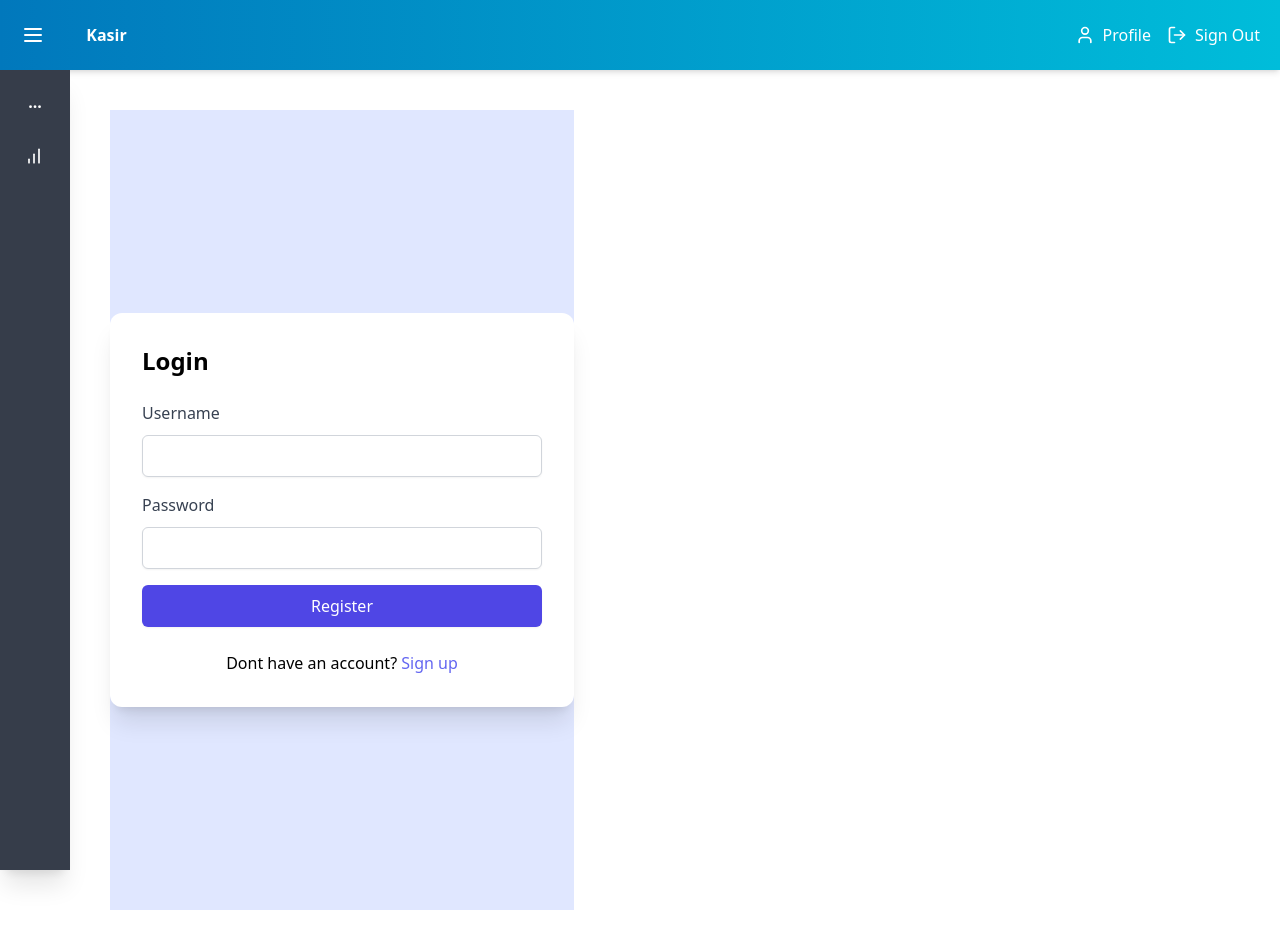
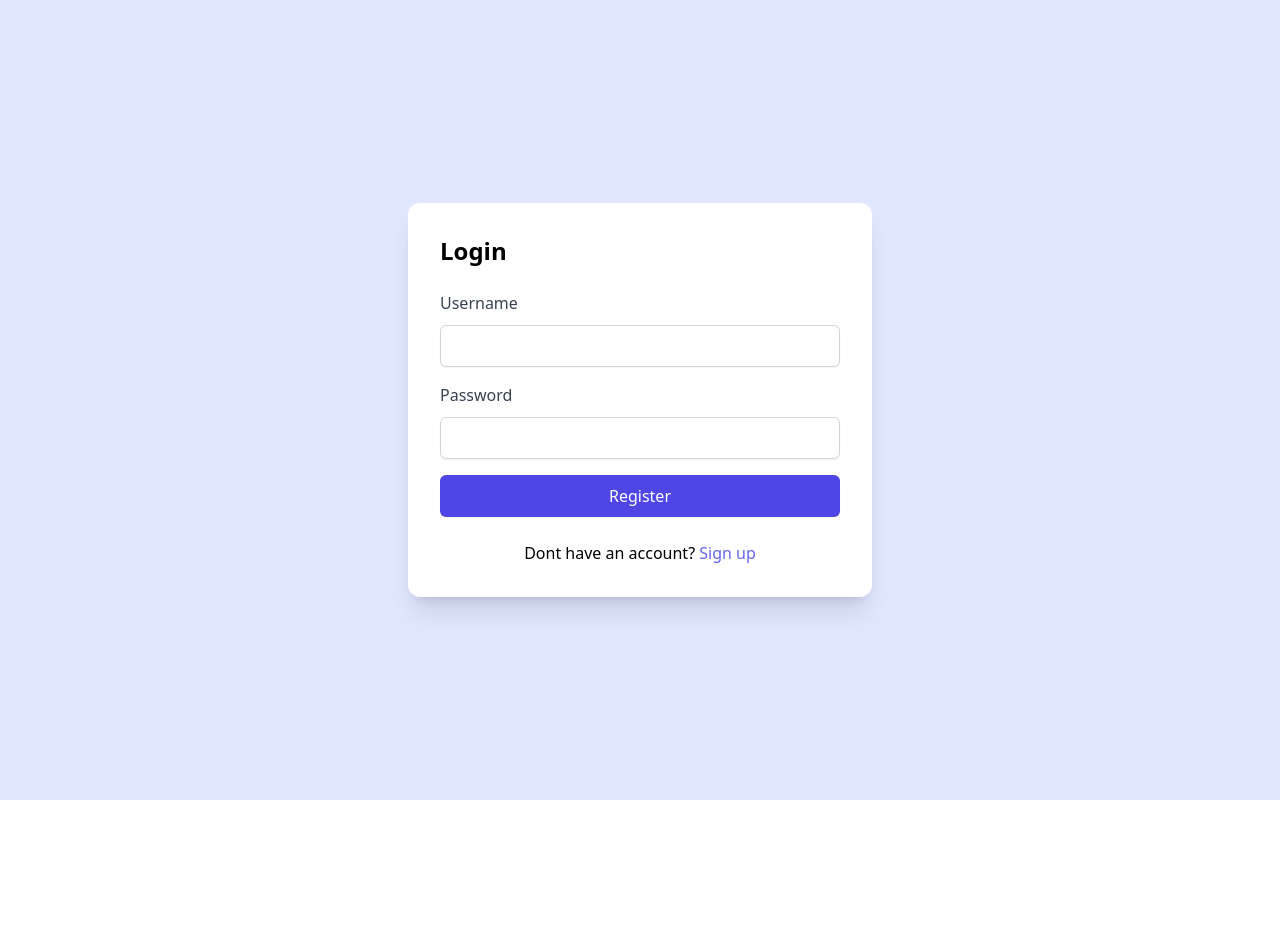
Before and after one commit to syafrud/Kasir-new, a Next.js app: page /login in a window 1280 px wide. After the commit the page ends 800 px from the top, so only its background shows below. Built offline with nearby package versions, Linux system fonts and the light colour scheme.

Commit message:
change route layout and change callback login to '/'

```diff
--- /dev/null
+++ b/app/(app)/layout.tsx
@@ -0,0 +1,107 @@
+"use client";
+import SidebarLink from "@/components/ui/link";
+import "../globals.css";
+import { BarChart, LogOut, User, Menu } from "lucide-react";
+import { useState } from "react";
+import { LogoutButton } from "../auth";
+import { Providers } from "../providers";
+
+export default function RootLayout({
+  children,
+}: {
+  children: React.ReactNode;
+}) {
+  const [isSidebarExpanded, setSidebarExpanded] = useState(false);
+  const [isHovering, setHovering] = useState(false);
+
+  const toggleSidebar = () => {
+    setSidebarExpanded((prev) => !prev);
+  };
+
+  return (
+    <html lang="en">
+      <body>
+        <div className="relative z-[1000]">
+          {/* Navbar */}
+          <div className="topbar fixed top-0 left-0 w-full h-[70px] flex items-center bg-gradient-to-r from-[#0178bc] to-[#00bdda] shadow-md">
+            <div className="flex items-center w-[70px] justify-center">
+              <button
+                onClick={toggleSidebar}
+                className="text-white p-2 rounded-md hover:bg-[#01669e] transition"
+              >
+                <Menu size={24} />
+              </button>
+            </div>
+            <div className="flex justify-between items-center w-full px-5">
+              <a href="/ " className="text-white font-bold">
+                Kasir
+              </a>
+              <div className="flex items-center gap-4">
+                <a
+                  href="#"
+                  className="text-white flex items-center gap-2 hover:underline"
+                >
+                  <User size={20} />
+                  Profile
+                </a>
+                <a
+                  href="#"
+                  className="text-white flex items-center gap-2 hover:underline"
+                >
+                  <LogOut size={20} />
+                  <LogoutButton />
+                </a>
+              </div>
+            </div>
+          </div>
+
+          {/* Sidebar */}
+          <div
+            className={`sidebar fixed top-[70px] left-0 h-screen ${
+              isSidebarExpanded || isHovering ? "w-[225px]" : "w-[70px]"
+            } bg-[#363D4A] flex flex-col gap-6 py-5 px-3 overflow-y-auto no-scrollbar transition-all duration-300 shadow-xl`}
+            onMouseEnter={() => setHovering(true)}
+            onMouseLeave={() => setHovering(false)}
+          >
+            <ul className="flex flex-col gap-6">
+              <li className="px-3">
+                <div
+                  className={`text-white font-bold text-center uppercase ${
+                    isSidebarExpanded || isHovering ? "hidden" : "block"
+                  }`}
+                >
+                  ...
+                </div>
+                <div
+                  className={`text-white font-bold ${
+                    isSidebarExpanded || isHovering ? "block" : "hidden"
+                  }`}
+                >
+                  Dashboard
+                </div>
+              </li>
+
+              <SidebarLink
+                href="/kategori-produk"
+                icon={<BarChart size={20} />}
+                label="Kategori Produk"
+                isExpanded={isSidebarExpanded || isHovering}
+              />
+            </ul>
+          </div>
+
+          {/* Content */}
+          <div
+            className={`${
+              isSidebarExpanded ? "pl-[225px]" : "pl-[70px]"
+            } pt-[70px] transition-all duration-300 max-w-max w-screen`}
+          >
+            <div className="p-10">
+              <Providers>{children}</Providers>
+            </div>
+          </div>
+        </div>
+      </body>
+    </html>
+  );
+}
--- a/app/page.tsx
+++ b/app/(app)/page.tsx
@@ -1,7 +1,7 @@
 import { getServerSession } from "next-auth";
-import { authOptions } from "./api/auth/[...nextauth]/route";
+import { authOptions } from "../api/auth/[...nextauth]/route";
 import { redirect } from "next/navigation";
-import { User } from "./user";
+import { User } from "../user";
 
 export default async function Home() {
   const session = await getServerSession(authOptions);
--- a/app/(auth)/login/form.tsx
+++ b/app/(auth)/login/form.tsx
@@ -8,7 +8,7 @@ import { useState } from "react";
 export const LoginForm = () => {
   const router = useRouter();
   const searchParams = useSearchParams();
-  const callbackUrl = searchParams.get("callbackUrl") || "/dashboard";
+  const callbackUrl = searchParams.get("callbackUrl") || "/";
   const [password, setPassword] = useState("");
   const [username, setUsername] = useState("");
   const [error, setError] = useState("");
--- a/app/layout.tsx
+++ b/app/layout.tsx
@@ -1,106 +1,16 @@
 "use client";
-import SidebarLink from "@/components/ui/link";
-import { LogoutButton } from "./auth";
 import "./globals.css";
 import { Providers } from "./providers";
-import { Home, BarChart, LogOut, User, Menu } from "lucide-react";
-import { useState } from "react";
 
 export default function RootLayout({
   children,
 }: {
   children: React.ReactNode;
 }) {
-  const [isSidebarExpanded, setSidebarExpanded] = useState(false);
-  const [isHovering, setHovering] = useState(false);
-
-  const toggleSidebar = () => {
-    setSidebarExpanded((prev) => !prev);
-  };
-
   return (
     <html lang="en">
       <body>
-        <div className="relative z-[1000]">
-          {/* Navbar */}
-          <div className="topbar fixed top-0 left-0 w-full h-[70px] flex items-center bg-gradient-to-r from-[#0178bc] to-[#00bdda] shadow-md">
-            <div className="flex items-center w-[70px] justify-center">
-              <button
-                onClick={toggleSidebar}
-                className="text-white p-2 rounded-md hover:bg-[#01669e] transition"
-              >
-                <Menu size={24} />
-              </button>
-            </div>
-            <div className="flex justify-between items-center w-full px-5">
-              <a href="/ " className="text-white font-bold">
-                Kasir
-              </a>
-              <div className="flex items-center gap-4">
-                <a
-                  href="#"
-                  className="text-white flex items-center gap-2 hover:underline"
-                >
-                  <User size={20} />
-                  Profile
-                </a>
-                <a
-                  href="#"
-                  className="text-white flex items-center gap-2 hover:underline"
-                >
-                  <LogOut size={20} />
-                  <LogoutButton />
-                </a>
-              </div>
-            </div>
-          </div>
-
-          {/* Sidebar */}
-          <div
-            className={`sidebar fixed top-[70px] left-0 h-screen ${
-              isSidebarExpanded || isHovering ? "w-[225px]" : "w-[70px]"
-            } bg-[#363D4A] flex flex-col gap-6 py-5 px-3 overflow-y-auto no-scrollbar transition-all duration-300 shadow-xl`}
-            onMouseEnter={() => setHovering(true)}
-            onMouseLeave={() => setHovering(false)}
-          >
-            <ul className="flex flex-col gap-6">
-              <li className="px-3">
-                <div
-                  className={`text-white font-bold text-center uppercase ${
-                    isSidebarExpanded || isHovering ? "hidden" : "block"
-                  }`}
-                >
-                  ...
-                </div>
-                <div
-                  className={`text-white font-bold ${
-                    isSidebarExpanded || isHovering ? "block" : "hidden"
-                  }`}
-                >
-                  Dashboard
-                </div>
-              </li>
-
-              <SidebarLink
-                href="/kategori-produk"
-                icon={<BarChart size={20} />}
-                label="Kategori Produk"
-                isExpanded={isSidebarExpanded || isHovering}
-              />
-            </ul>
-          </div>
-
-          {/* Content */}
-          <div
-            className={`${
-              isSidebarExpanded ? "pl-[225px]" : "pl-[70px]"
-            } pt-[70px] transition-all duration-300 max-w-max w-screen`}
-          >
-            <div className="p-10">
-              <Providers>{children}</Providers>
-            </div>
-          </div>
-        </div>
+        <Providers>{children}</Providers>
       </body>
     </html>
   );
--- a/components/ui/link/index.tsx
+++ b/components/ui/link/index.tsx
@@ -3,27 +3,26 @@
 import { ReactNode } from "react";
 import Link from "next/link";
 
-interface KategoriProdukProps {
+interface SidebarLinkProps {
   href: string;
   icon: ReactNode;
   label: string;
   isExpanded: boolean;
 }
 
-export default function KategoriProduk({
+export default function SidebarLink({
   href,
   icon,
   label,
   isExpanded,
-}: KategoriProdukProps) {
+}: SidebarLinkProps) {
   return (
-    <li className="flex items-center gap-4 px-3 py-2 hover:bg-[#505761] rounded-md transition">
-      <div className="text-white">{icon}</div>
-      <Link
-        href={href}
-        className={`text-white ${isExpanded ? "block" : "hidden"}`}
-      >
-        {label}
+    <li className="hover:bg-[#505761] rounded-md transition">
+      <Link href={href} className="flex items-center gap-4 px-3 py-2">
+        <div className="text-white">{icon}</div>
+        <div className={`text-white ${isExpanded ? "block" : "hidden"}`}>
+          {label}
+        </div>
       </Link>
     </li>
   );
```
